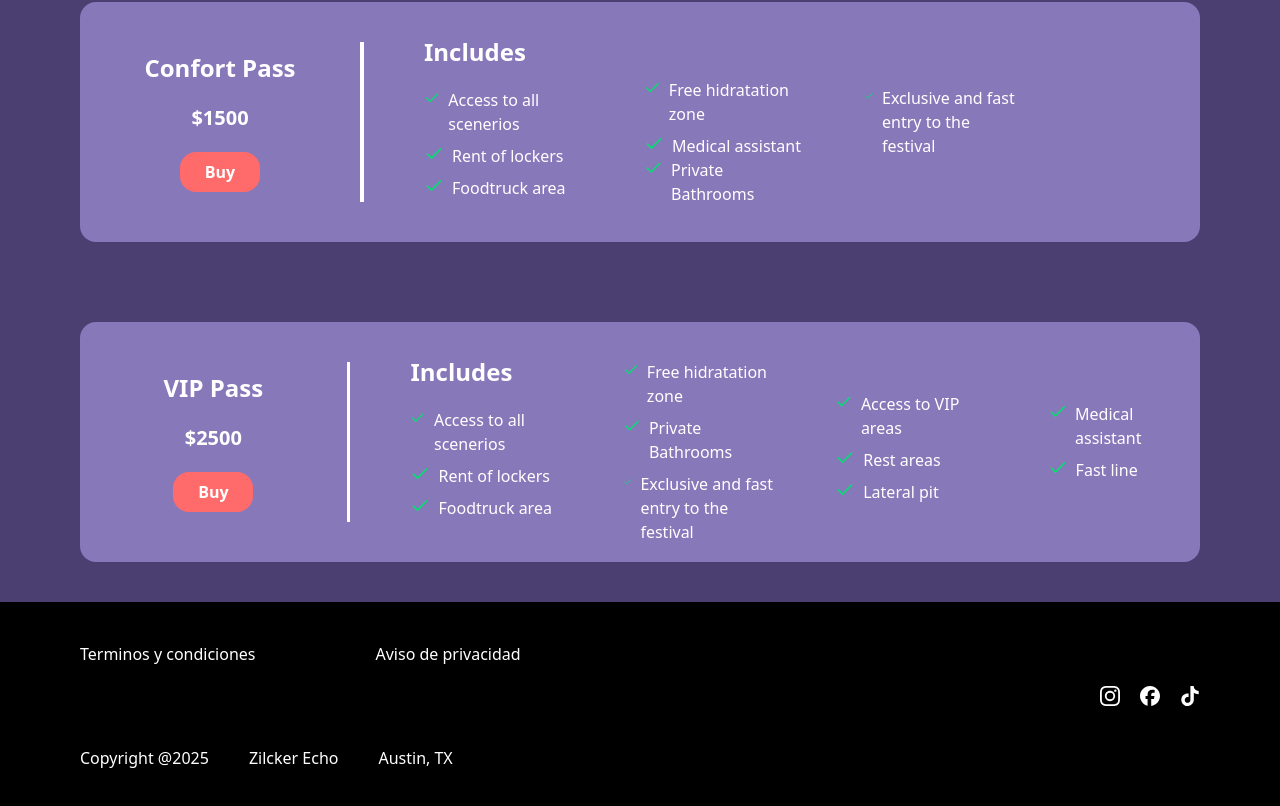
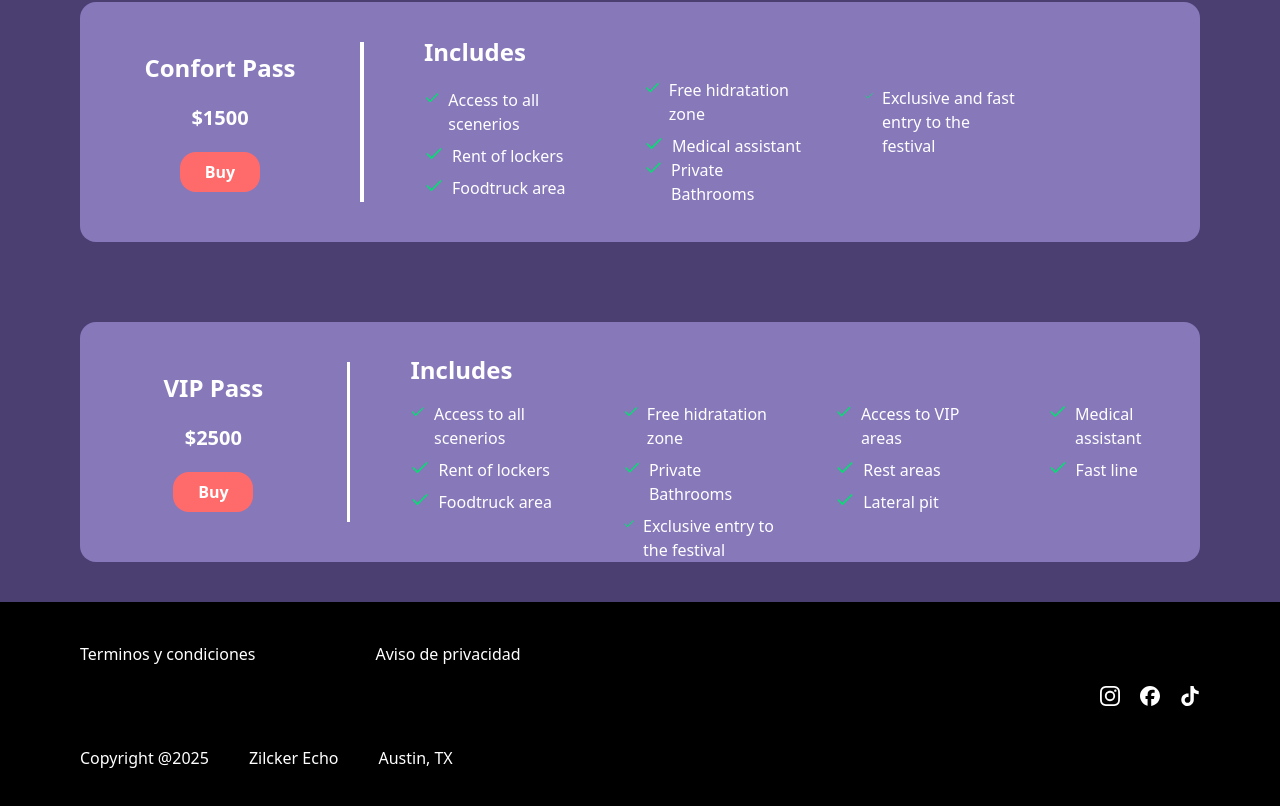
Before and after one commit to fdvalderrama/zilcker-echo-front, a React (Vite) app: page /getTickets in a window 1280 px wide. Shown: the part 726-1532 px from the top of the page. Built offline with nearby package versions, Linux system fonts and the light colour scheme.

Commit message:
models finished

```diff
--- /dev/null
+++ b/src/components/ticketsComponents/CardTickets.tsx
@@ -0,0 +1,76 @@
+import { Check } from "lucide-react";
+
+const CardTickets = (name: string, price: number) => {
+  return (
+    <div className="mt-20 mx-20 bg-[#8778BA] flex flex-col lg:flex-row rounded-2xl h-150 lg:h-60 mb-10">
+      <div className="flex flex-col justify-center items-center w-full lg:w-1/4 font-bold mb-5 lg:mb-0">
+        <h1 className="text-2xl mb-2 lg:mb-5 mt-5 lg:mt-0">{name}</h1>
+        <h3 className=" mb-2 lg:mb-5 text-xl">${price}</h3>
+        <button className="bg-[#FF6B6B] rounded-2xl w-20 h-10 text-md font-semibold">
+          Buy
+        </button>
+      </div>
+      <div className="h-1 lg:h-40 lg:w-1 mx-10 lg:mx-0 lg:my-10 bg-white mb-5 lg:mb-0" />
+      <div className="w-full lg:w-1/6 xl:w-1/7 flex flex-col lg:justify-center items-center lg:items-start lg:ms-5 xl:ms-15">
+        <h2 className="font-semibold text-2xl mb-1 mt-8">Includes</h2>
+        <div className="flex mb-2 lg:mt-3">
+          <Check className="text-green-400 me-2 w-5 h-5" />
+          <p>Access to all scenerios</p>
+        </div>
+        <div className="flex mb-2">
+          <Check className="text-green-400 me-2 w-5 h-5" />
+          <p>Rent of lockers</p>
+        </div>
+        <div className="flex mb-2">
+          <Check className="text-green-400 me-2 w-5 h-5" />
+          <p>Foodtruck area</p>
+        </div>
+      </div>
+      <div className="w-full lg:w-1/6 xl:w-1/7 flex flex-col items-center lg:items-start lg:ms-5 xl:ms-15">
+        <div className="flex mb-2 lg:mt-20">
+          <Check className="text-green-400 me-2 w-5 h-5" />
+          <p>Free hidratation zone</p>
+        </div>
+
+        <div className="flex mb-2">
+          <Check className="text-green-400 me-2 w-5 h-5" />
+          <p>Private Bathrooms</p>
+        </div>
+        <div className="flex">
+          <Check className="text-green-400 me-2 w-5 h-5" />
+          <p>Exclusive entry to the festival</p>
+        </div>
+      </div>
+
+      <div className="w-full lg:w-1/6 xl:w-1/7 flex flex-col items-center lg:items-start lg:ms-5 xl:ms-15">
+        <div className="flex mb-2 lg:mt-20">
+          <Check className="text-green-400 me-2 w-5 h-5" />
+          <p>Access to VIP areas</p>
+        </div>
+
+        <div className="flex mb-2">
+          <Check className="text-green-400 me-2 w-5 h-5" />
+          <p>Rest areas</p>
+        </div>
+        <div className="flex">
+          <Check className="text-green-400 me-2 lg:mb-10 w-5 h-5" />
+          <p>Lateral pit</p>
+        </div>
+      </div>
+
+      <div className="w-full lg:w-1/6 xl:w-1/7 flex flex-col items-center lg:items-start lg:ms-5 xl:ms-15">
+        <div className="flex mb-2 lg:mt-20">
+          <Check className="text-green-400 me-2 w-5 h-5" />
+          <p>Medical assistant</p>
+        </div>
+
+        <div className="flex">
+          <Check className="text-green-400 me-2 w-5 h-5" />
+          <p>Fast line</p>
+        </div>
+      </div>
+    </div>
+  );
+};
+
+export default CardTickets;
--- /dev/null
+++ b/src/models/Ticket.ts
@@ -0,0 +1,5 @@
+export interface Ticket {
+    id: string;
+    name: string;
+    price: number;
+}
--- a/src/views/TicketsView.tsx
+++ b/src/views/TicketsView.tsx
@@ -104,9 +104,9 @@ const TicketsView = () => {
           </button>
         </div>
         <div className="h-1 lg:h-40 lg:w-1 mx-10 lg:mx-0 lg:my-10 bg-white mb-5 lg:mb-0" />
-        <div className="w-full lg:w-1/6 xl:w-1/7 flex flex-col lg:justify-center items-center lg:items-start lg:ms-5 xl:ms-15">
-          <h2 className="font-semibold text-2xl mb-1 lg:mb-5">Includes</h2>
-          <div className="flex mb-2">
+        <div className="w-full lg:w-1/6 xl:w-1/7 flex flex-col items-center lg:items-start lg:ms-5 xl:ms-15">
+          <h2 className="font-semibold text-2xl mb-1 mt-8">Includes</h2>
+          <div className="flex mb-2 lg:mt-3">
             <Check className="text-green-400 me-2 w-5 h-5" />
             <p>Access to all scenerios</p>
           </div>
@@ -119,8 +119,8 @@ const TicketsView = () => {
             <p>Foodtruck area</p>
           </div>
         </div>
-        <div className="w-full lg:w-1/6 xl:w-1/7 flex flex-col lg:justify-center items-center lg:items-start lg:ms-5 xl:ms-15">
-          <div className="flex mb-2 lg:mt-5">
+        <div className="w-full lg:w-1/6 xl:w-1/7 flex flex-col items-center lg:items-start lg:ms-5 xl:ms-15">
+          <div className="flex mb-2 lg:mt-20">
             <Check className="text-green-400 me-2 w-5 h-5" />
             <p>Free hidratation zone</p>
           </div>
@@ -131,12 +131,12 @@ const TicketsView = () => {
           </div>
           <div className="flex">
             <Check className="text-green-400 me-2 w-5 h-5" />
-            <p>Exclusive and fast entry to the festival</p>
+            <p>Exclusive entry to the festival</p>
           </div>
         </div>
 
-        <div className="w-full lg:w-1/6 xl:w-1/7 flex flex-col lg:justify-center items-center lg:items-start lg:ms-5 xl:ms-15">
-          <div className="flex mb-2 lg:mt-12">
+        <div className="w-full lg:w-1/6 xl:w-1/7 flex flex-col items-center lg:items-start lg:ms-5 xl:ms-15">
+          <div className="flex mb-2 lg:mt-20">
             <Check className="text-green-400 me-2 w-5 h-5" />
             <p>Access to VIP areas</p>
           </div>
@@ -151,13 +151,13 @@ const TicketsView = () => {
           </div>
         </div>
 
-        <div className="w-full lg:w-1/6 xl:w-1/7 flex flex-col lg:justify-center items-center lg:items-start lg:ms-5 xl:ms-15">
-          <div className="flex mb-2 ">
+        <div className="w-full lg:w-1/6 xl:w-1/7 flex flex-col items-center lg:items-start lg:ms-5 xl:ms-15">
+          <div className="flex mb-2 lg:mt-20">
             <Check className="text-green-400 me-2 w-5 h-5" />
             <p>Medical assistant</p>
           </div>
 
-          <div className="flex">
+          <div className="flex  mb-2">
             <Check className="text-green-400 me-2 w-5 h-5" />
             <p>Fast line</p>
           </div>
```
Also changed, not shown: src/models/Purchase.ts (added, +10 -0 lines), src/models/User.ts (added, +9 -0 lines).
